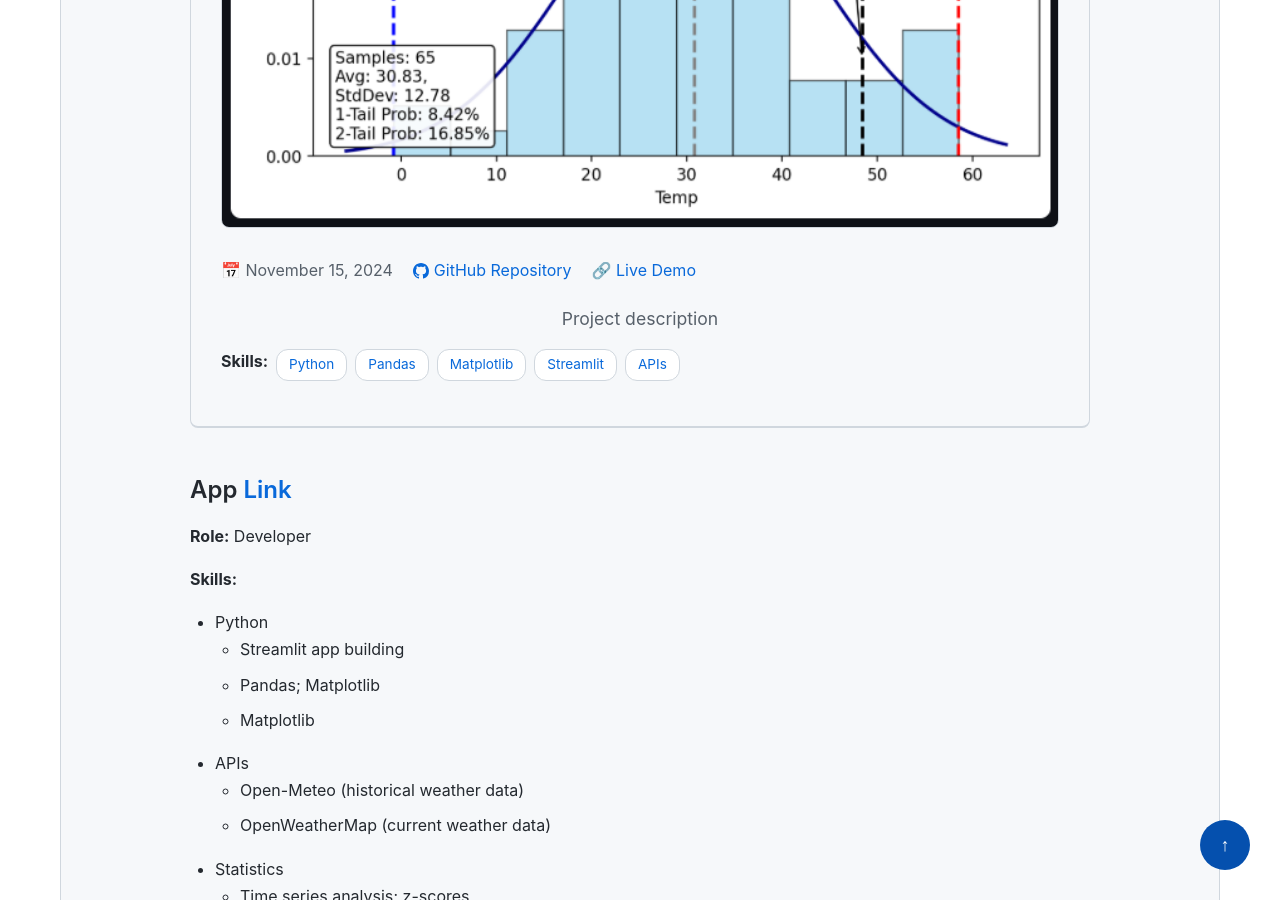
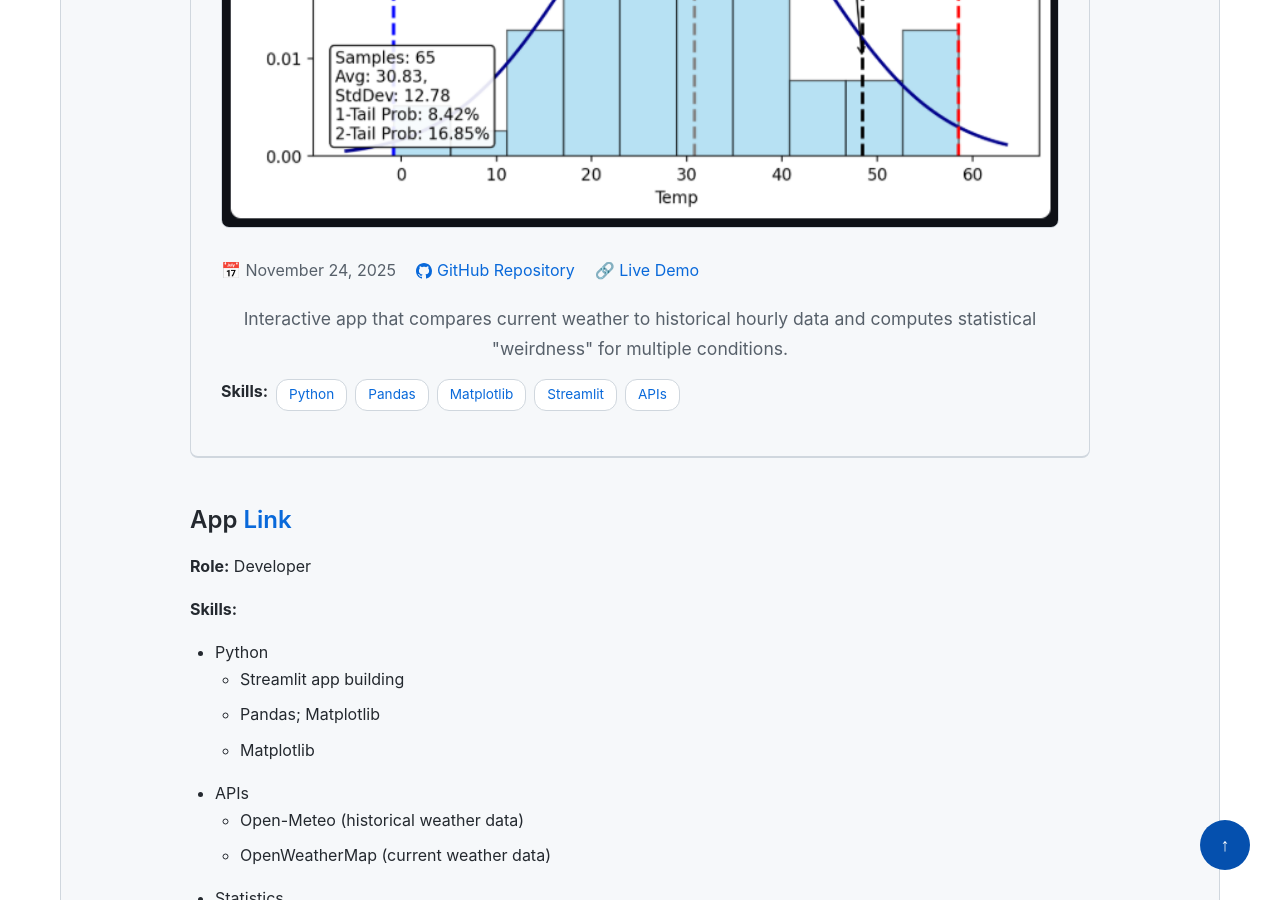
Before and after one commit to jdwasner/jdwasner.github.io, a Jekyll site: the page built from _projects/Weather_Weirdness_Meter.md, in a window 1280 px wide and 900 px high, scrolled down 653 px. Built offline with Jekyll 4.4.1, drawn with Linux system fonts in a browser that asks for light colours.

Commit message:
Updated WeirdWx Project

```diff
--- a/_projects/Weather_Weirdness_Meter.md
+++ b/_projects/Weather_Weirdness_Meter.md
@@ -1,8 +1,8 @@
 ---
 layout: project
 title: Weather Weirdness Meter
-date: 2024-11-15
-description: Project description
+date: 2025-11-24
+description: Interactive app that compares current weather to historical hourly data and computes statistical "weirdness" for multiple conditions.
 featured: true
 featured_order: 2
 featured_image: /assets/images/WeirdWx_Image05.png
```
Also changed, not shown: other parts of _projects/Weather_Weirdness_Meter.md (+2 -2 lines).
